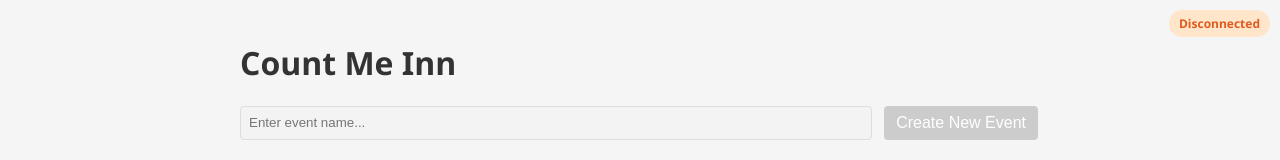
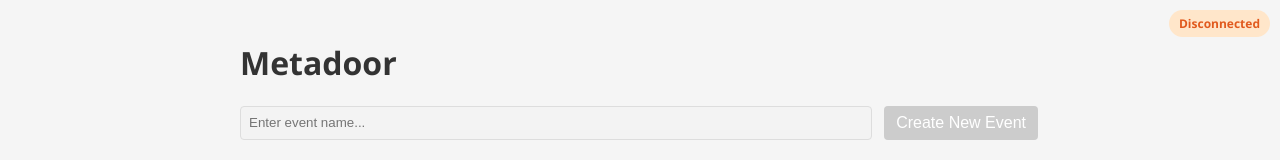
Before and after one commit to datasektionen/clicker, a plain HTML site: page index.html in a window 1280 px wide. Shown: the top 160 px of the page. Drawn offline with Linux system fonts and the light colour scheme; no server answers.

Commit message:
update name

```diff
--- a/index.html
+++ b/index.html
@@ -3,7 +3,7 @@
 <head>
     <meta charset="UTF-8">
     <meta name="viewport" content="width=device-width, initial-scale=1.0">
-    <title>Count Me Inn - Client (Real-time)</title>
+    <title>Metadoor</title>
     <style>
         /* ... (CSS remains the same) ... */
          body {
@@ -144,7 +144,7 @@
     <div class="connection-status connecting" id="connectionStatus">Connecting...</div>
     <div class="loading-overlay" id="loadingOverlay">Loading...</div>
 
-    <h1>Count Me Inn</h1>
+    <h1>Metadoor</h1>
 
     <div class="add-form">
         <input type="text" id="newEventName" placeholder="Enter event name..." disabled>
```
